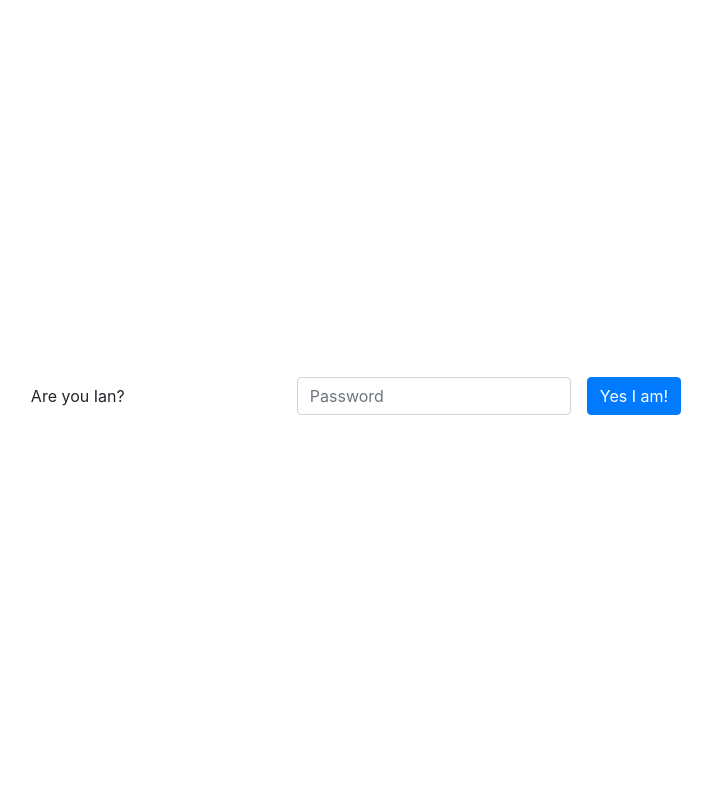
After one commit to IanBrison/IanBlogPractice, a PHP site: template App/Presentation/Views/admin/login/page.twig in a window 1280 px wide. The commit adds this page. Shown: the whole page, without its empty margins (285-997 px from the left). Run offline with PHP 8.4, Linux system fonts and the light colour scheme; the template is opened without the code that fills it, so the values that code supplies are empty; some libraries are stand-ins or nearby versions.

Commit message:
make a simple login page and function

```diff
--- /dev/null
+++ b/App/Presentation/Views/admin/login/page.twig
@@ -0,0 +1,53 @@
+<!DOCTYPE html>
+<html lang="en">
+
+<head>
+
+	<meta charset="utf-8">
+	<meta name="viewport" content="width=device-width, initial-scale=1, shrink-to-fit=no">
+	<meta name="description" content="">
+	<meta name="author" content="">
+
+	<title>Clean Blog - Start Bootstrap Theme</title>
+
+	<!-- Bootstrap core CSS -->
+	<link href="https://stackpath.bootstrapcdn.com/bootstrap/4.3.1/css/bootstrap.min.css" rel="stylesheet" integrity="sha384-ggOyR0iXCbMQv3Xipma34MD+dH/1fQ784/j6cY/iJTQUOhcWr7x9JvoRxT2MZw1T" crossorigin="anonymous">
+
+	<!-- Custom styles for this template -->
+    <style type="text/css">
+    body {
+        height: 100vh;
+        display: flex;
+        align-items: center;
+    }
+    </style>
+
+</head>
+
+<body>
+
+    <!-- Post Content -->
+    <div class="container">
+        <div class="row justify-content-center">
+            <form class="form-inline" method="POST" action="{{ loginPage.formAction }}">
+                {{ loginPage.csrfViewModel.present | raw }}
+                <div class="form-group mb-2">
+                    <label for="staticName" class="sr-only">Name</label>
+                    <input type="text" readonly class="form-control-plaintext" id="staticName" value="Are you Ian?">
+                </div>
+                <div class="form-group mx-sm-3 mb-2">
+                    <label for="staticPassword" class="sr-only">Password</label>
+                    <input type="password" class="form-control" id="staticPassword" placeholder="Password" name="{{ loginPage.passwordFormName }}">
+                </div>
+                <button type="submit" class="btn btn-primary mb-2">Yes I am!</button>
+            </form>
+        </div>
+    </div>
+
+	<!-- Bootstrap core JavaScript -->
+	<script src="https://cdnjs.cloudflare.com/ajax/libs/jquery/3.3.1/jquery.min.js"></script>
+	<script src="https://stackpath.bootstrapcdn.com/bootstrap/4.3.1/js/bootstrap.bundle.min.js" integrity="sha384-xrRywqdh3PHs8keKZN+8zzc5TX0GRTLCcmivcbNJWm2rs5C8PRhcEn3czEjhAO9o" crossorigin="anonymous"></script>
+
+</body>
+
+</html>
--- a/App/System/Routing/web.php
+++ b/App/System/Routing/web.php
@@ -7,6 +7,8 @@ return [
     Router::get('/about', 'TopController', 'getAbout'),
     Router::get('/post', 'PostController', 'getIndex'),
 
-    Router::get('/admin/post', 'Admin\PostController', 'getNew'),
-    Router::post('/admin/post', 'Admin\PostController', 'postNew'),
+    Router::get('/admin/login', 'Admin\AuthController', 'getLogin'),
+    Router::post('/admin/login', 'Admin\AuthController', 'postLogin'),
+    Router::get('/admin/post', 'Admin\PostController', 'getNew')->withAuth('/admin/login'),
+    Router::post('/admin/post', 'Admin\PostController', 'postNew')->withAuth('/admin/login'),
 ];
```
Also changed, not shown: App/Service/Usecase/Login.php (added, +25 -0 lines), App/Service/ViewModel/admin/auth/LoginPage.php (added, +25 -0 lines), App/System/Controller/Admin/AuthController.php (added, +33 -0 lines).
